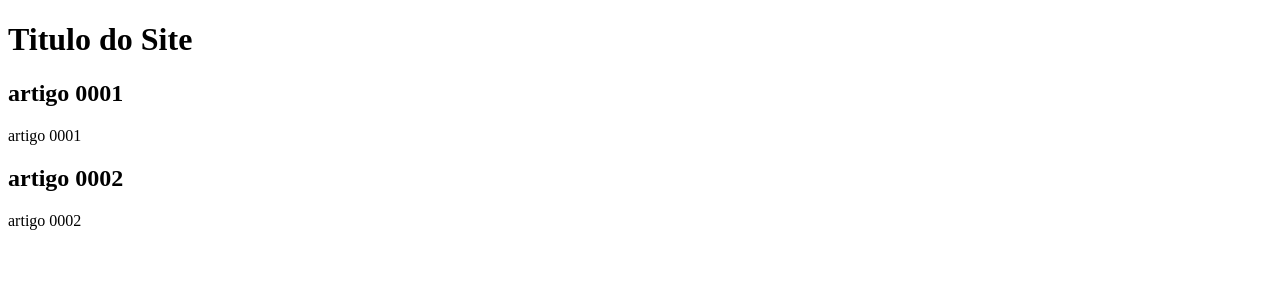
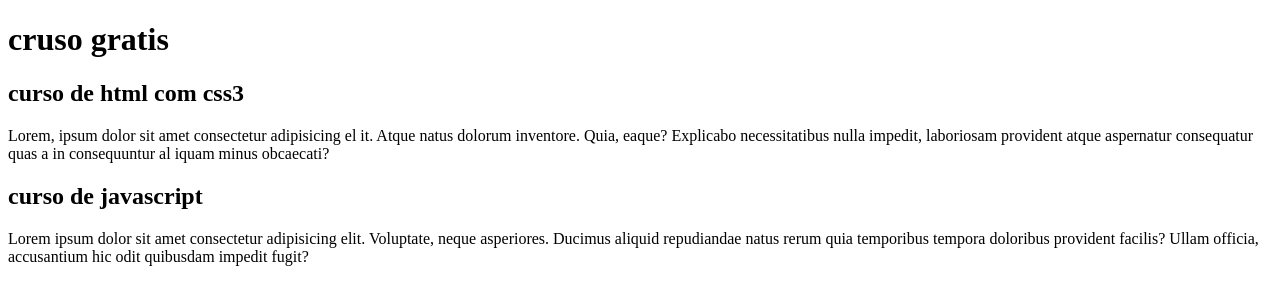
Before and after one commit to Marinalimamagna/projeto-sit, a plain HTML site: page index.html in a window 1280 px wide. Drawn offline with Linux system fonts and the light colour scheme.

Commit message:
comecei o conteudo

```diff
--- a/index.html
+++ b/index.html
@@ -9,16 +9,20 @@
 <body>
     <Main>
         <header>
-            <h1>Titulo do Site</h1>
+            <h1>cruso gratis </h1>
         </header>
     </Main>
     <article>
-        <h2>artigo 0001</h2>
-        <p>artigo 0001</p>
+        <h2>curso de html com css3</h2>
+        <p>Lorem, ipsum dolor sit amet consectetur adipisicing el
+        it. Atque natus dolorum inventore. Quia, eaque? Explicabo
+        necessitatibus nulla impedit, laboriosam provident atque
+         aspernatur consequatur quas a in consequuntur al
+         iquam minus obcaecati?</p>
     </article>
     <article>
-        <h2>artigo 0002</h2>
-        <p>artigo 0002</p>
+        <h2>curso de javascript</h2>
+        <p>Lorem ipsum dolor sit amet consectetur adipisicing elit. Voluptate, neque asperiores. Ducimus aliquid repudiandae natus rerum quia temporibus tempora doloribus provident facilis? Ullam officia, accusantium hic odit quibusdam impedit fugit?</p>
     </article>
 
 </body>
```
